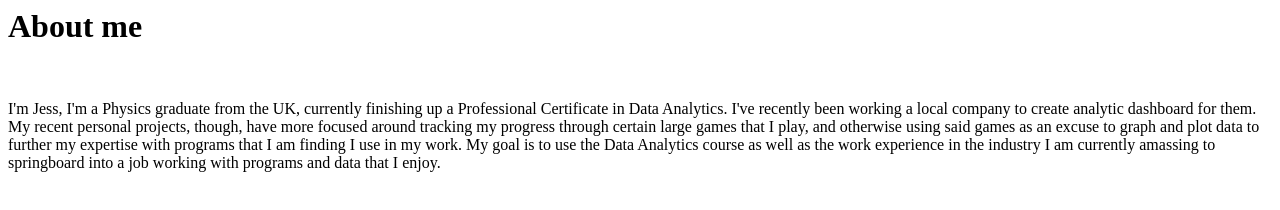
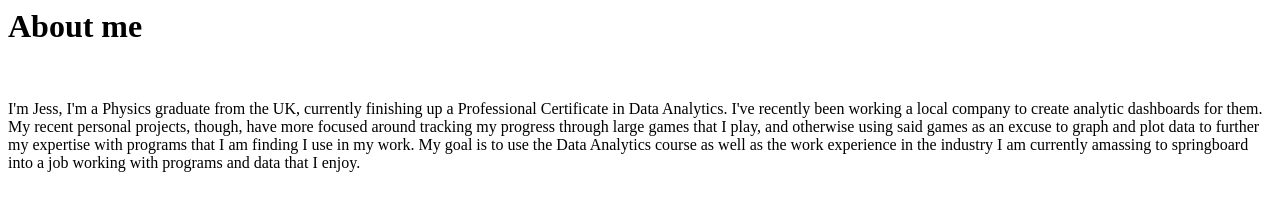
Before and after one commit to JessH-Re/html_site, a plain HTML site: page index.html in a window 1280 px wide. Drawn offline with Linux system fonts and the light colour scheme.

Commit message:
Update index.html

```diff
--- a/index.html
+++ b/index.html
@@ -1,3 +1,3 @@
 <h1>About me</h1>
 <br>
-<p>I'm Jess, I'm a Physics graduate from the UK, currently finishing up a Professional Certificate in Data Analytics. I've recently been working a local company to create analytic dashboard for them. My recent personal projects, though, have more focused around tracking my progress through certain large games that I play, and otherwise using said games as an excuse to graph and plot data to further my expertise with programs that I am finding I use in my work. My goal is to use the Data Analytics course as well as the work experience in the industry I am currently amassing to springboard into a job working with programs and data that I enjoy.</p>
+<p>I'm Jess, I'm a Physics graduate from the UK, currently finishing up a Professional Certificate in Data Analytics. I've recently been working a local company to create analytic dashboards for them. My recent personal projects, though, have more focused around tracking my progress through large games that I play, and otherwise using said games as an excuse to graph and plot data to further my expertise with programs that I am finding I use in my work. My goal is to use the Data Analytics course as well as the work experience in the industry I am currently amassing to springboard into a job working with programs and data that I enjoy.</p>
```
